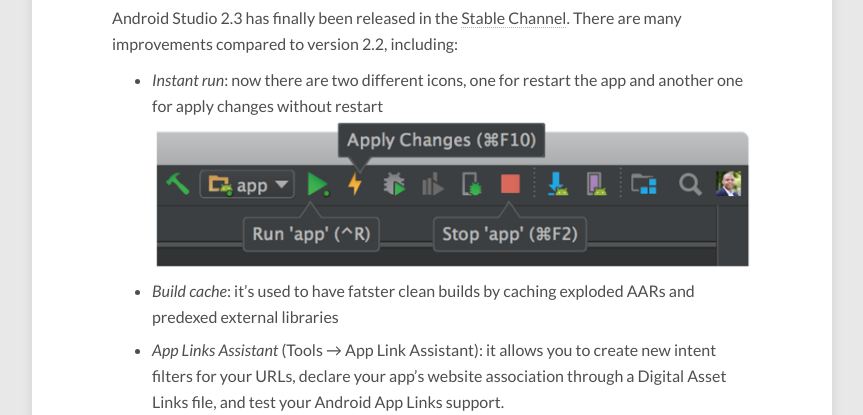
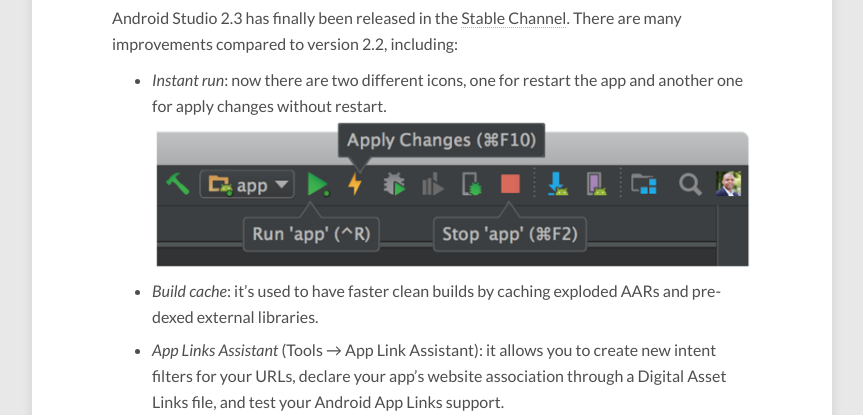
Before and after one commit to TechIsFun/techisfun.github.io, a Jekyll site: the page built from _posts/2017-03-08-android-studio-2.3-migration.md, in a window 1280 px wide and 900 px high, scrolled down 413 px. Shown: the part 190-605 px from the top of the window, without its empty margins (208-1071 px from the left). Built offline with Jekyll 4.4.1, drawn with Linux system fonts in a browser that asks for light colours; nearby versions of some CDN libraries; comment, search, counter and statistics services are not loaded.

Commit message:
Update 2017-03-08-android-studio-2.3-migration.md

```diff
--- a/_posts/2017-03-08-android-studio-2.3-migration.md
+++ b/_posts/2017-03-08-android-studio-2.3-migration.md
@@ -10,9 +10,9 @@
 ### New features
 
 Android Studio 2.3 has finally been released in the [Stable Channel](http://tools.android.com/download/studio/builds/2-3-0). There are many improvements compared to version 2.2, including:
-- *Instant run*: now there are two different icons, one for restart the app and another one for apply changes without restart
+- *Instant run*: now there are two different icons, one for restart the app and another one for apply changes without restart.
 ![Screen Shot 2017-03-02 at 9.12.10 AM.png]({{site.baseurl}}/images/instant_run_2.3.png)
-- *Build cache*: it's used to have fatster clean builds by caching exploded AARs and predexed external libraries
+- *Build cache*: it's used to have faster clean builds by caching exploded AARs and pre-dexed external libraries.
 - *App Links Assistant* (Tools → App Link Assistant): it allows you to create new intent filters for your URLs, declare your app's website association through a Digital Asset Links file, and test your Android App Links support.
 - Support to *WebP lossless image format*: the WebP format is . Android Studio 2.3 has a new wizard that converts any non-launcher PNG file to WebP (up to 25% smaller than a PNG) and WebP back to PNG.
 - *Constraint Layout* with Chains and Ratios: this new version of Android Studio includes the stable release of ConstraintLayout. You can now chain two or more Android views bi-directionally together to form a group on one dimension (helpful when you want to place two views close together but want to spread them across empty space).
```
